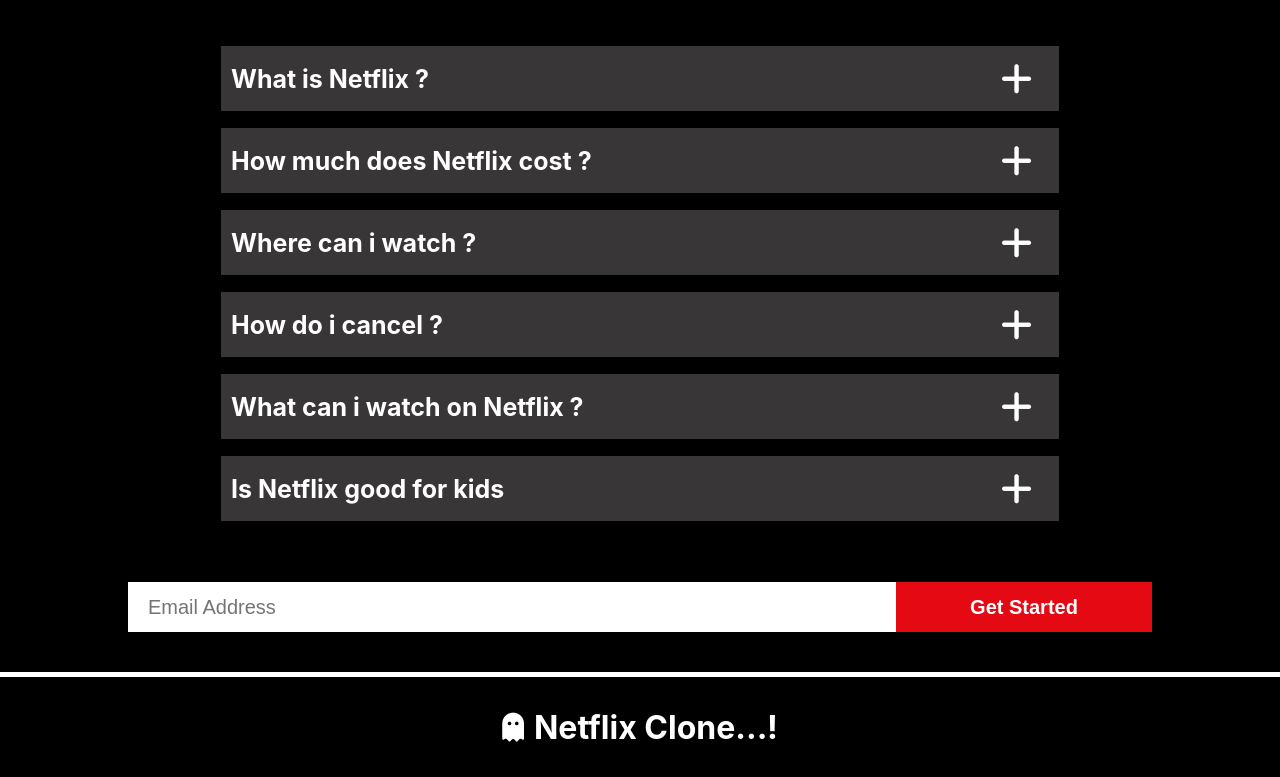
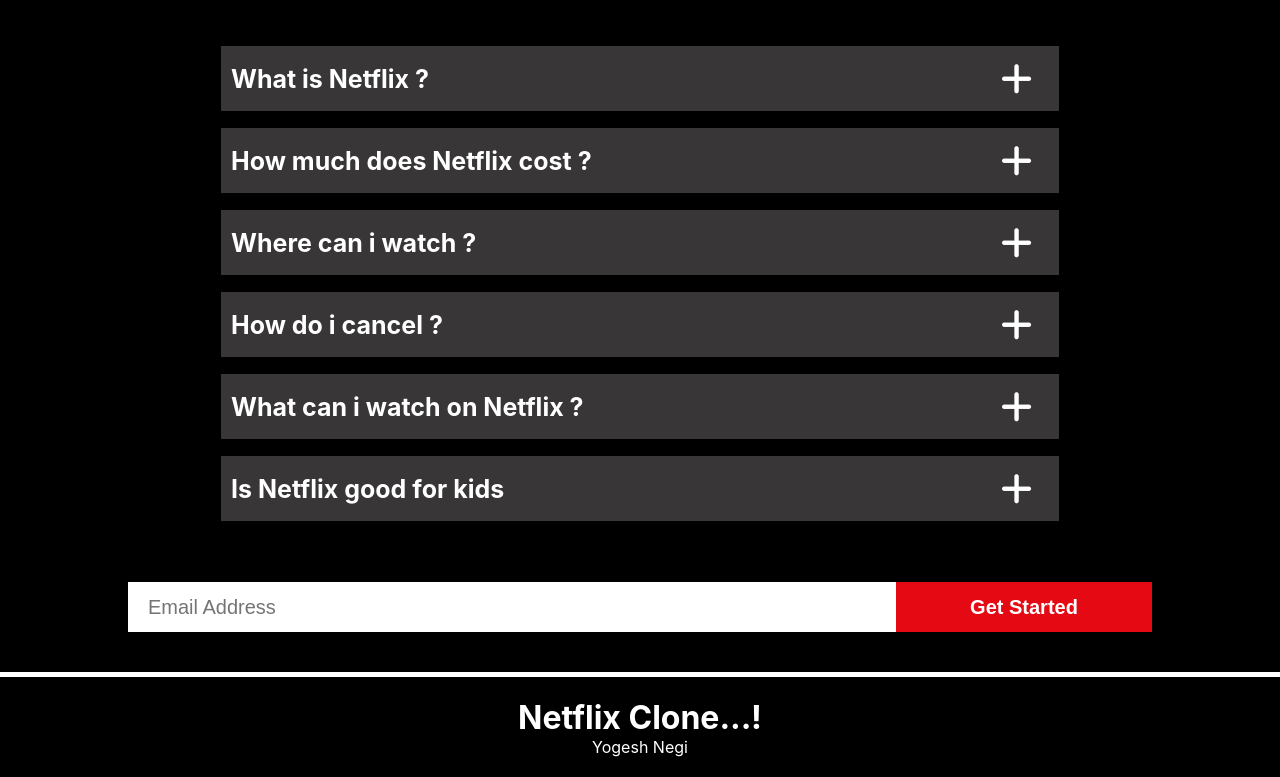
Before and after one commit to itsyogeshnegi/Netflix-Clone, a React (Create React App) app: page / in a window 1280 px wide. Shown: the part 2825-3602 px from the top of the page. Built offline with nearby package versions, Linux system fonts and the light colour scheme.

Commit message:
new Name

```diff
--- a/src/Components/Footer/Footer.css
+++ b/src/Components/Footer/Footer.css
@@ -8,6 +8,7 @@
     color: white;
     justify-content: center;
     align-items: center;
+    flex-direction: column;
 }
 .footer>i{
     font-size: 29px;
--- a/src/Components/Footer/Footer.jsx
+++ b/src/Components/Footer/Footer.jsx
@@ -3,8 +3,9 @@
 const Footer = () => {
     return (
         <div className='footer'>
-            <i class="fa-solid fa-ghost"></i>
+            {/* <i class="fa-solid fa-ghost"></i> */}
             <h1>Netflix Clone...!</h1>
+            <p>Yogesh Negi</p>
         </div>
     )
 }
```
